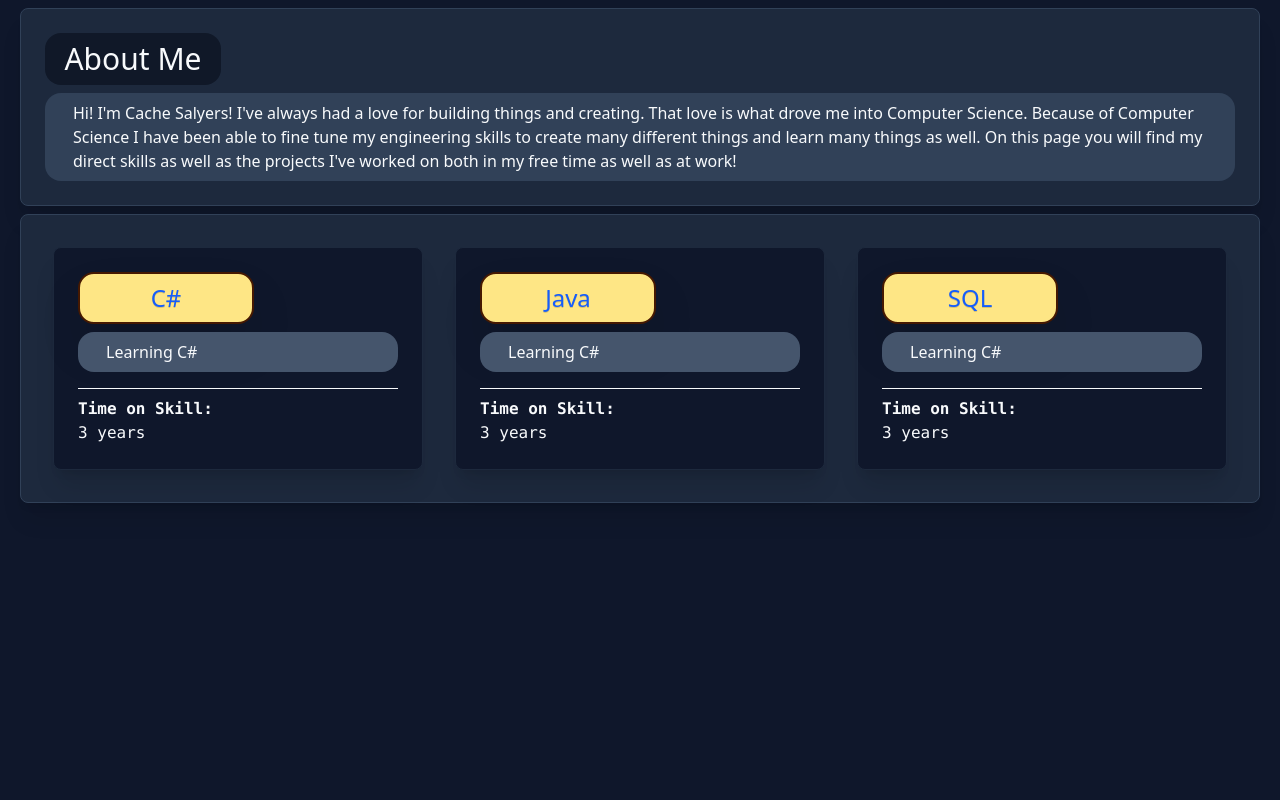
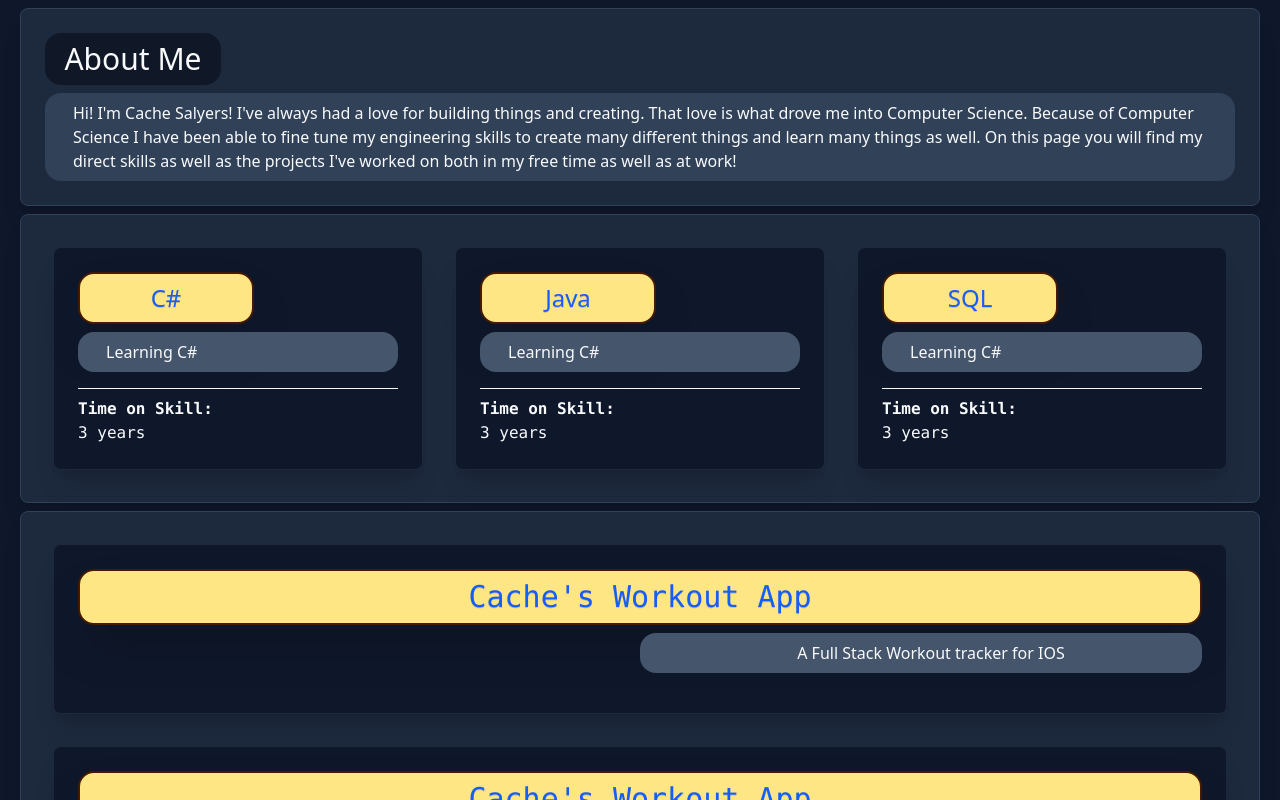
Before and after one commit to Slummybell23/ReactPortfolio, a React (Vite) app: page / in a window 1280 px wide. Shown: the top 800 px of the page. Built offline with nearby package versions, Linux system fonts and the light colour scheme.

Commit message:
Adding Project cards.

```diff
--- /dev/null
+++ b/src/components/Projects/ProjectCard.jsx
@@ -0,0 +1,15 @@
+import "./projectCard.css"
+
+function ProjectCard({project}) {
+
+    return (
+        <section className="project-card">
+            <h3 className="project-card-title">{project.name}</h3>
+            <div className="project-description">
+                {project.description}
+            </div>
+        </section>
+    )
+}
+
+export default ProjectCard
--- /dev/null
+++ b/src/components/Projects/Projects.jsx
@@ -0,0 +1,23 @@
+import SkillCard from "../Skills/SkillCard.jsx";
+import ProjectCard from "./ProjectCard.jsx";
+
+function Projects() {
+
+    const projects = [
+        {name: "Cache's Workout App", description: "A Full Stack Workout tracker for IOS", },
+        {name: "Cache's Workout App", description: "A Full Stack Workout tracker for IOS", }
+    ]
+
+    return (
+        <section className="card mx-5">
+            <div className="grid grid-cols-1 gap-4">
+                {projects.map((project) => (
+                    <ProjectCard project={project}></ProjectCard>
+                ))}
+            </div>
+        </section>
+
+    )
+}
+
+export default Projects
--- /dev/null
+++ b/src/components/Projects/projectCard.css
@@ -0,0 +1,15 @@
+@import "tailwindcss";
+@tailwind utilities;
+
+.project-card {
+    @apply bg-slate-900 p-6 m-2 rounded-lg shadow-xl border border-slate-800;
+}
+
+.project-card-title {
+    @apply text-3xl font-mono bg-amber-200 flex justify-center items-center rounded-2xl py-2 shadow-2xl border-2 border-amber-950
+    text-blue-600 text-shadow-2xs
+}
+
+.project-description {
+    @apply flex bg-slate-600 rounded-2xl p-2 pl-7 mt-2 mb-4 w-1/2 ml-auto justify-center items-center;
+}
--- a/src/pages/MainPage.jsx
+++ b/src/pages/MainPage.jsx
@@ -1,5 +1,6 @@
-import AboutMe from "../components/AboutMe.jsx";
-import Skills from "../components/Skills.jsx";
+import AboutMe from "../components/AboutMe/AboutMe.jsx";
+import Skills from "../components/Skills/Skills.jsx";
+import Projects from "../components/Projects/Projects.jsx";
 
 
 function MainPage() {
@@ -7,13 +8,11 @@ function MainPage() {
 
 
     return (
-    // About me
     <div>
         <AboutMe />
         <Skills />
+        <Projects />
     </div>
-
-    // Skills
 
     )
 }
```
Also changed, not shown: src/components/AboutMe/AboutMe.css (added), src/components/AboutMe/AboutMe.jsx (renamed from src/components/AboutMe.jsx), src/components/Skills/SkillCard.jsx (renamed from src/components/SkillCard.jsx), src/components/Skills/Skills.jsx (line endings or trailing spaces).
